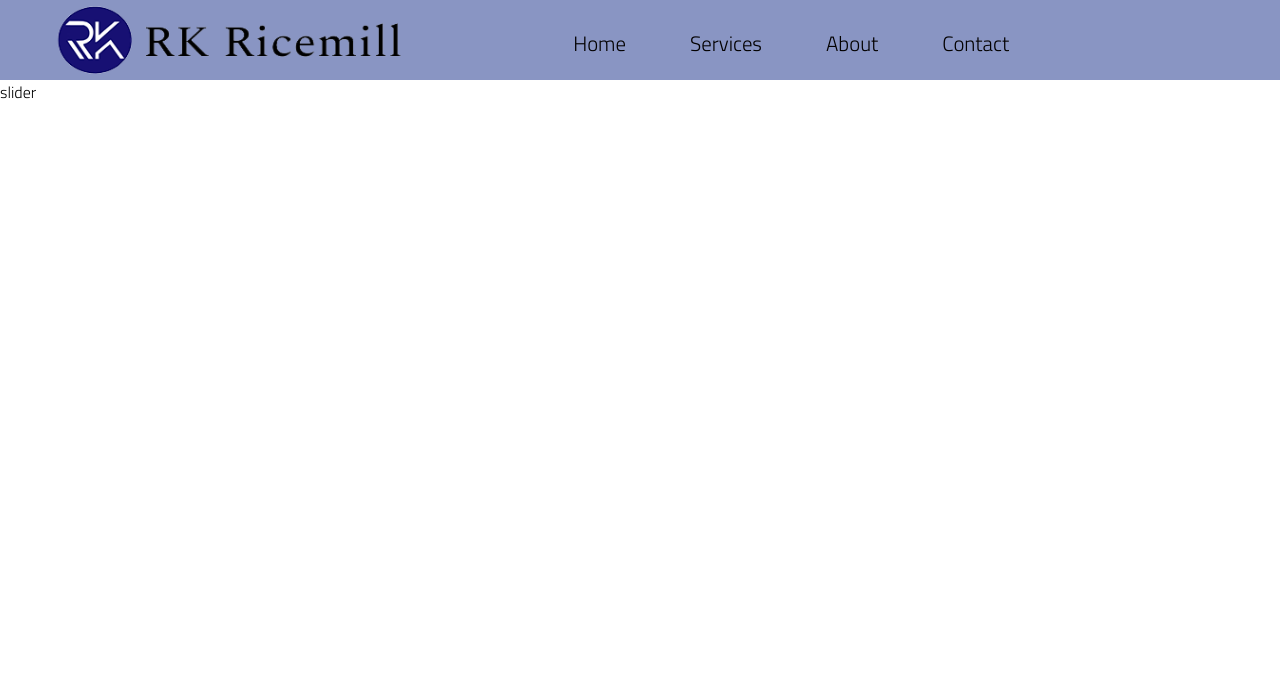
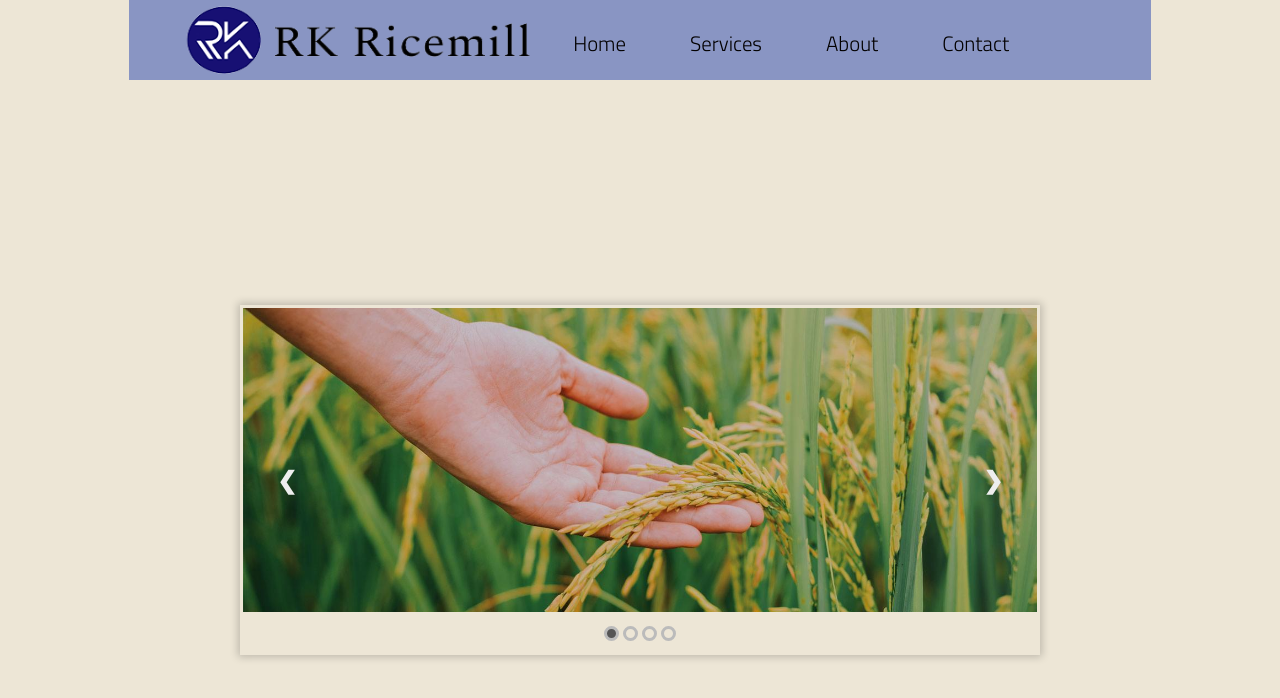
Before and after one commit to Madhubalan22/RK_rice, a React (Create React App) app: page / in a window 1280 px wide. Shown: the top 698 px of the page. Built offline with nearby package versions, Linux system fonts and the light colour scheme.

Commit message:
small slide

```diff
--- a/src/components/Slider.js
+++ b/src/components/Slider.js
@@ -1,11 +1,36 @@
 import React from 'react'
+import p1 from "../images/template-1.jpg"
+import p2 from "../images/template-2.jpg"
+import p3 from "../images/template-3.png"
+import p4 from "../images/different-rice.jpg"
+import "../styles/Slider.css";
 
-function Slider() {
+function slider() {
   return (
-    <div>slider
+    <body>
+      <div class="slide-container">
+          <div class="slides" >
+            <img src={p1} class="active"/>
+            <img src={p2}/>
+            <img src={p3}/>
+            <img src={p4}/>
+          </div>
 
-    </div>
+          <div class="buttons">
+              <span class="next">&#10095;</span>
+              <span class="prev">&#10094;</span>
+          </div>
+
+          <div class="dotsContainer">
+              <div class="dot active" attr='0'></div>
+              <div class="dot" attr='1'></div>
+              <div class="dot" attr='2'></div>
+              <div class="dot" attr='3'></div>
+          </div>
+      </div>
+    </body>
+
   )
 }
 
-export default Slider
+export default slider
--- a/src/components/home.js
+++ b/src/components/home.js
@@ -1,12 +1,14 @@
 import React from 'react'
 import Nav from "./Nav";
 import Slider from "./Slider";
+
 
 const home = () => {
   return (
     <div>
         <Nav/>
         <Slider/>
+
     </div>
 
   )
--- /dev/null
+++ b/src/styles/Slider.css
@@ -0,0 +1,93 @@
+*{
+  margin: 0;
+  padding: 0;
+  box-sizing: border-box;
+}
+
+body{
+  width: 100%;
+  min-height: 100vh;
+  display: flex;
+  justify-content: center;
+  align-items: center;
+  background-color: #ede6d6;
+}
+
+.slide-container{
+  position: relative;
+  width: 800px;
+  height: 350px;
+  border: 3px solid #ede6d6;
+  box-shadow: 0 0 8px 2px rgba(0,0,0,0.2);
+}
+
+.slide-container .slides{
+  width: 100%;
+  height: calc(100% - 40px);
+  position: relative;
+  overflow: hidden;
+}
+
+.slide-container .slides img{
+  width: 100%;
+  height: 100%;
+  position: absolute;
+  object-fit: cover;
+}
+
+.slide-container .slides img:not(.active){
+  top: 0;
+  left: -100%;
+}
+
+
+span.next,span.prev{
+  position: absolute;
+  top:50%;
+  transform: translateY(-50%);
+  padding: 14px;
+  color:#eee;
+  font-size: 24px;
+  font-weight: bold;
+  transition: 0.5s;
+  border-radius: 3px;
+  user-select: none;
+  cursor: pointer;
+  z-index: 1;
+}
+
+span.next{
+  right: 20px;
+}
+
+span.prev{
+  left:20px
+}
+
+span.next:hover,span.prev:hover{
+background-color: #ede6d6;
+opacity: 0.8;
+color:#222
+}
+
+.dotsContainer{
+  position: absolute;
+  bottom: 5px;
+  z-index: 3;
+  left:50%;
+  transform: translateX(-50%);
+}
+
+.dotsContainer .dot{
+  width: 15px;
+  height: 15px;
+  margin: 0px 2px;
+  border: 3px solid #bbb;
+  border-radius: 50%;
+  display: inline-block;
+  transition: background-color 0.6s ease;
+}
+
+.dotsContainer .active{
+  background-color: #555;
+}
```
Also changed, not shown: 1 other file (tests, documents, lock files or other folders).
